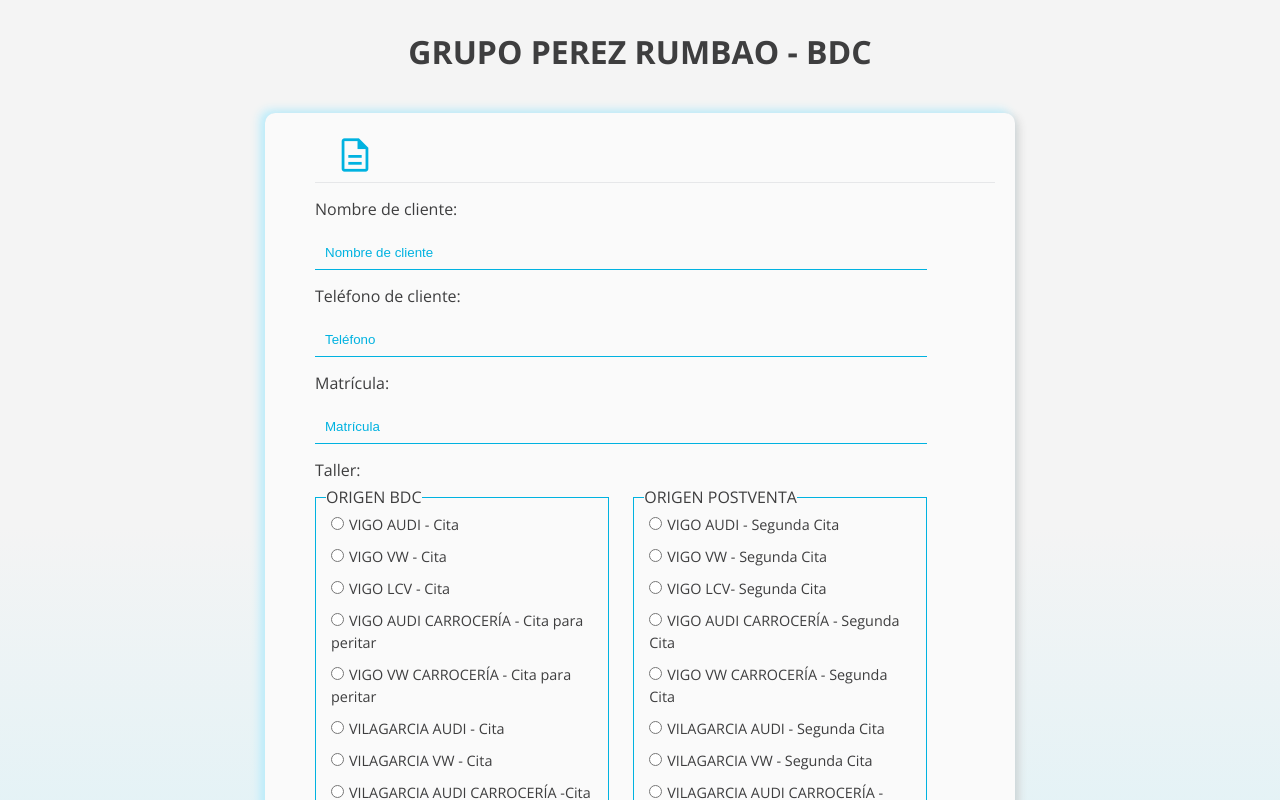
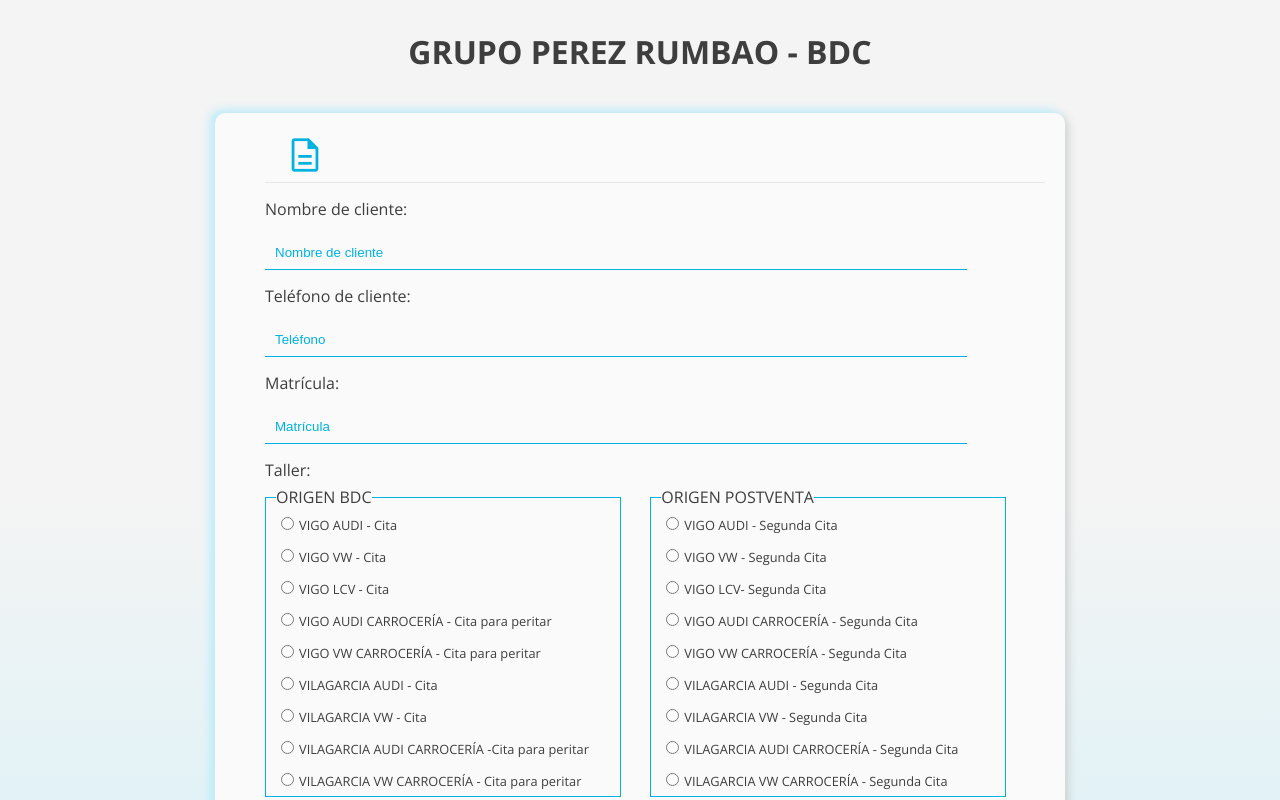
Before and after one commit to explotacionDatos/form-leads-rumbao, a React (Vite) app: page / in a window 1280 px wide. Shown: the top 800 px of the page. Built offline with nearby package versions, Linux system fonts and the light colour scheme.

Commit message:
commit: corrección de estilos

```diff
--- a/src/components/Form.jsx
+++ b/src/components/Form.jsx
@@ -310,8 +310,8 @@
         ></motion.input>
       </div>
       {/*-----------------------------TALLER----------------------------------------*/}
-      <div className="form__items --form__items__cl">
-        <div className="form__items__lbl">
+      <div className="form__items form__items--cl">
+        <div className="form__items__lbl form__items__lbl--cbox">
           <label htmlFor="taller">Taller:</label>
           {errors.title?.type === "required" && (
             <motion.div
--- a/src/scss/layout/checkList.scss
+++ b/src/scss/layout/checkList.scss
@@ -2,13 +2,13 @@
     display: flex;
     justify-content: center;
 
-    width: 90%;
+    width: 95%;
     height: 100%;
     background-color: #70707050;
     margin-bottom: 10px;
 
     &__ctnr{
-        width: 850px;
+        width: 100%;
         display: flex;
         justify-content: space-between;
         background-color: var(--sc-color-wh);
@@ -29,7 +29,8 @@
             margin-right: 5px;
         }
         label{
-            font-size: 0.9rem;
+            font-size: 0.8rem;
+            letter-spacing: 0.001rem;
         }
     }
 }
--- a/src/scss/layout/form.scss
+++ b/src/scss/layout/form.scss
@@ -3,7 +3,7 @@
     flex-direction: column;
     align-items: flex-start;
     width: 100%;
-    max-width:750px;
+    max-width:850px;
     margin: 20px;
     background-color: var(--sc-color-wh);
     border-radius: 10px;
@@ -99,7 +99,7 @@
         }
     }
 }
-.--form__items__cl{
+.form__items--cl{
     width: 100%;
 }
 .form__items__input{
@@ -121,7 +121,9 @@
         padding-left: 5px;
     }
 }
-
+.form__items__lbl--cbox{
+    width: 90%;
+}
 .form__items__lbl--textarea{
     height: 100%;
     max-height: 50px;
```
